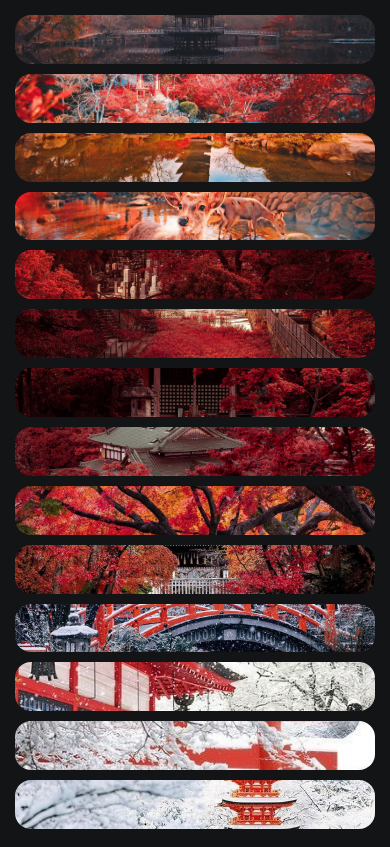
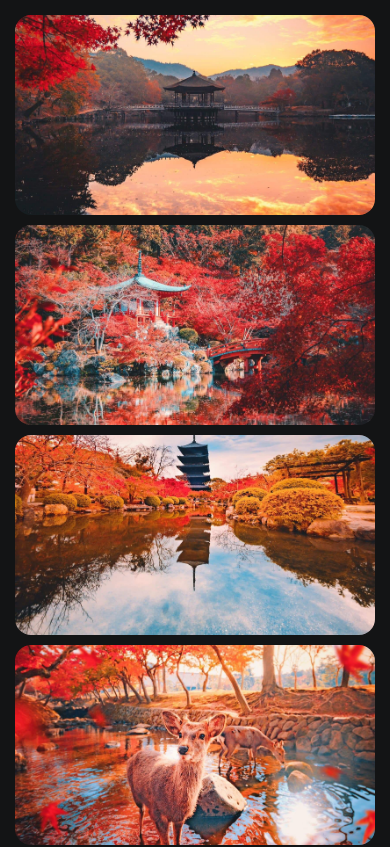
Before and after one commit to BrianCuellarGG/clase30gridcafe, a plain HTML site: page index.html in a window 390 px wide. Shown: the top 847 px of the page. Drawn offline with Linux system fonts and the light colour scheme.

Commit message:
Nadie sabió naciendo

```diff
--- a/styles.css
+++ b/styles.css
@@ -150,7 +150,7 @@ body {
 @media (max-width: 481px) {
   .container {
     grid-template-columns: 1fr;
-    grid-template-rows: repeat(2fr);
+    grid-auto-rows: 200px;
   }
 
   .item-photo:nth-child(even),
```
